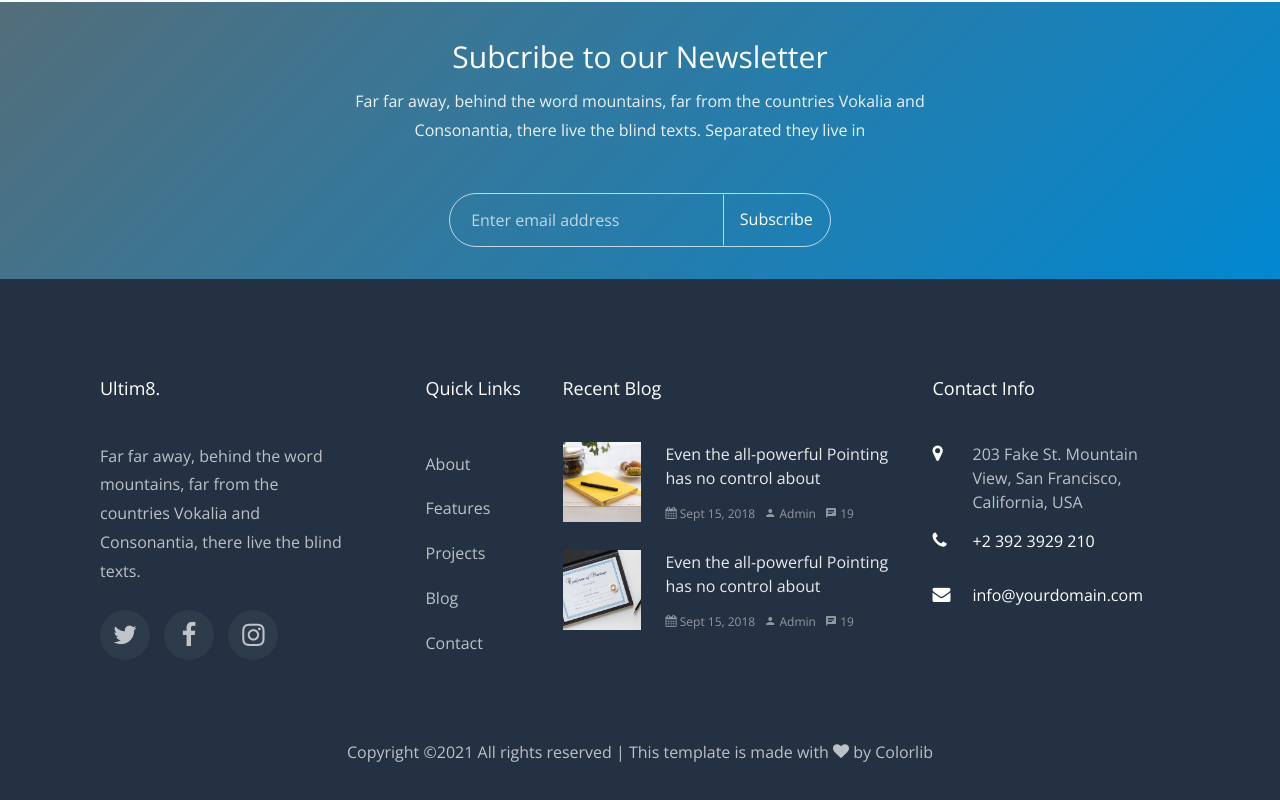
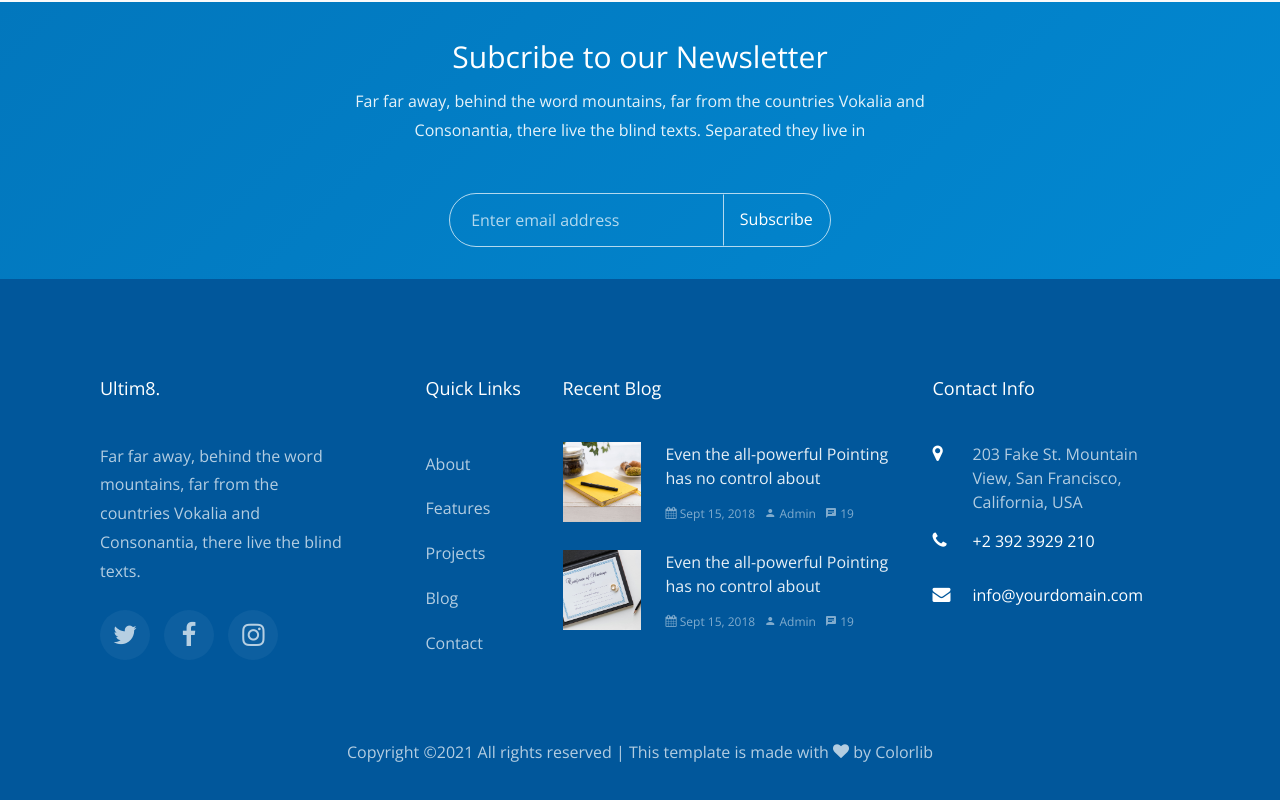
Before and after one commit to Transformosa/bimU.io.Site, a plain HTML site: page blog.html in a window 1280 px wide. Shown: the part 1702-2502 px from the top of the page. Drawn offline with nearby package versions, Linux system fonts and the light colour scheme; some packages are replaced by stand-ins of ours; no server answers; files whose address does not match are found by name.

Commit message:
changed color scheme

```diff
--- a/scss/style.scss
+++ b/scss/style.scss
@@ -1099,7 +1099,7 @@ textarea.form-control {
 
 .ftco-footer {
 	font-size: 16px;
-	background: #233142;
+	background: #01579b;
 	padding: 6em 0;
 	.ftco-footer-logo {
 		text-transform: uppercase;
```
Also changed, not shown: css/style.css.
